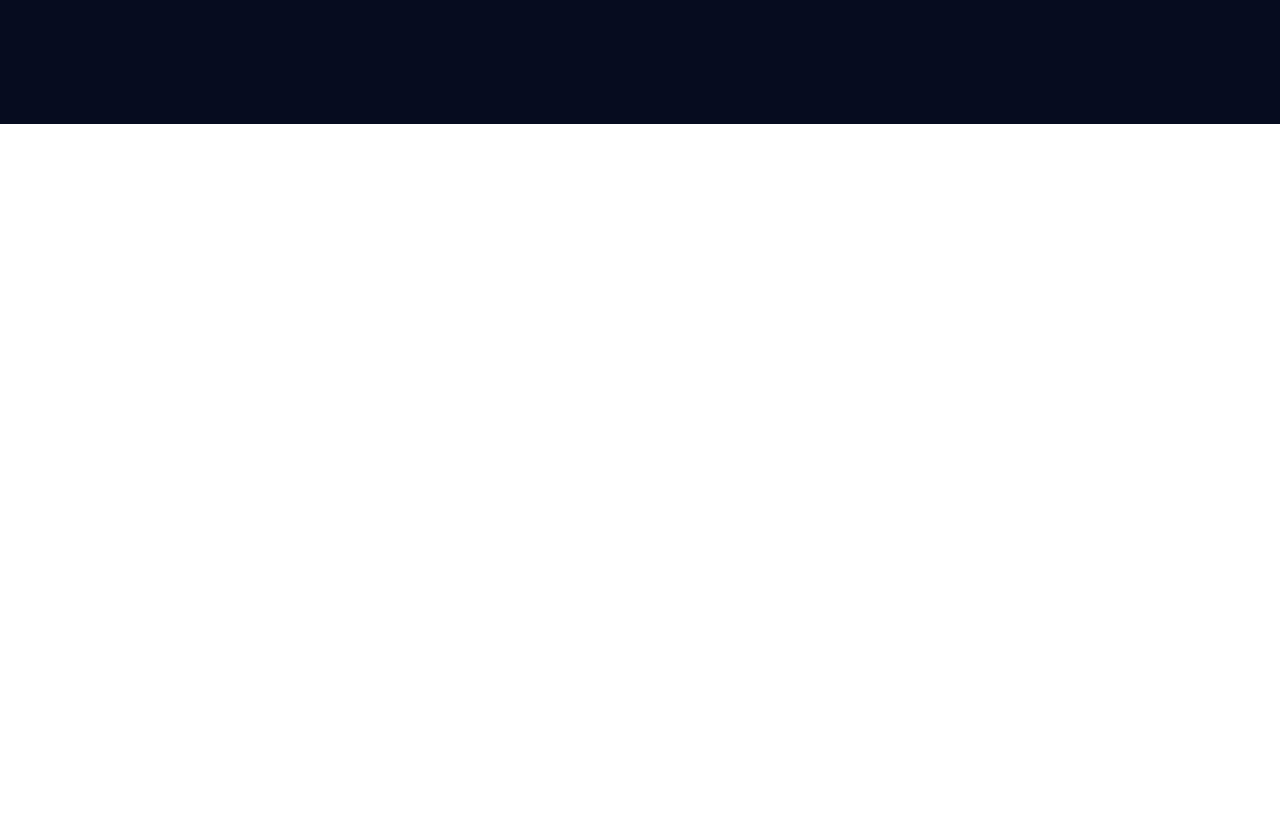
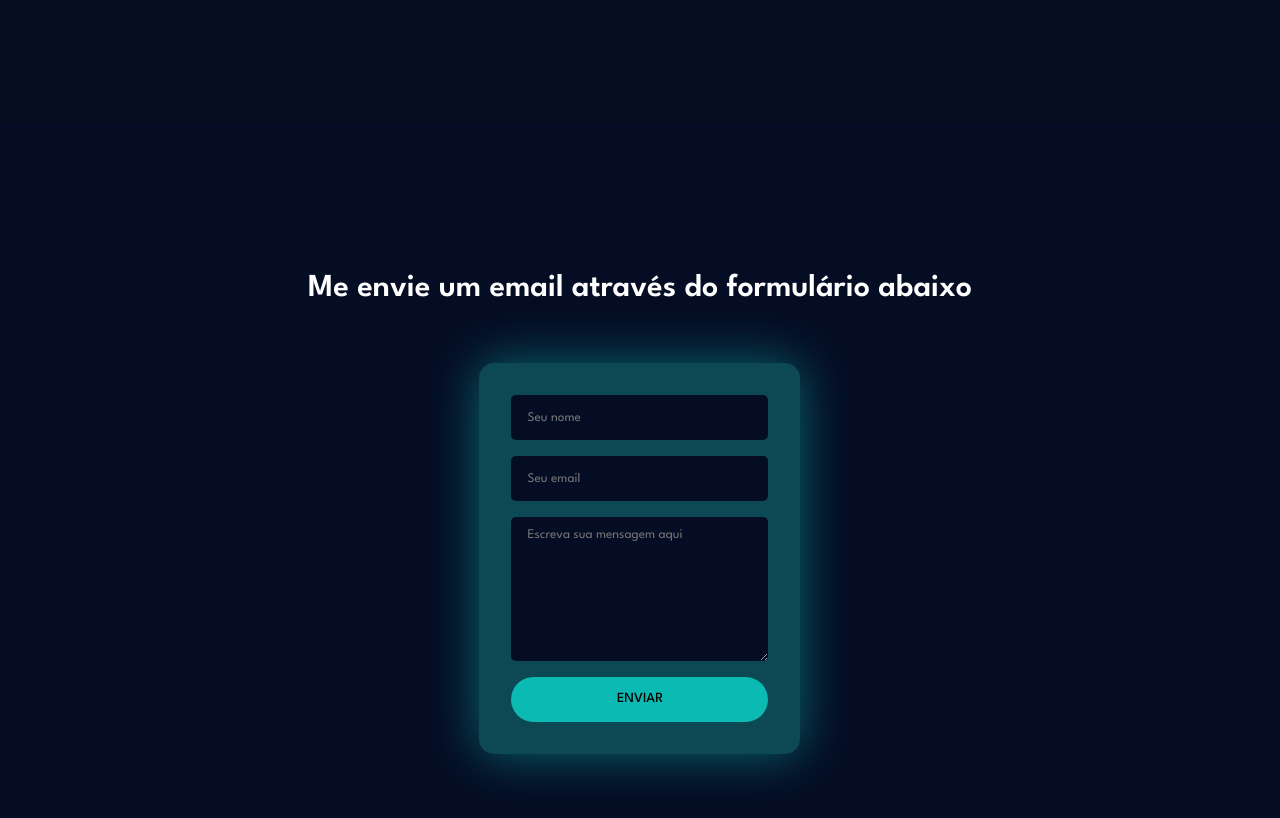
Before and after one commit to tkoch97/tkoch-dev-portfolio, a React (Vite) app: page / in a window 1280 px wide. Shown: the part 5060-5878 px from the top of the page. Before the commit the page ends 5184 px from the top, so only its background shows below. Built offline with nearby package versions, Linux system fonts and the light colour scheme.

Commit message:
feat: init ContactSection layout and create ContactForm

```diff
--- a/src/components/ContactContent/index.jsx
+++ b/src/components/ContactContent/index.jsx
@@ -1,5 +1,28 @@
+import { ContactForm } from '../ContactForm'
 import './style.scss'
 
 export function ContactContent() {
 
+  const placeholders = [
+    {
+      name:"Seu nome",
+      email:"Seu email",
+      message:"Escreva sua mensagem aqui",
+    }
+  ]
+
+  return(
+    <>
+      <div className='contactContent'>
+
+        <h2 className='contactContent__title'>
+          Me envie um email através do formulário abaixo
+        </h2>
+
+        <ContactForm placeholders={placeholders}/>
+
+      </div>
+
+    </>
+  )
 }
--- a/src/components/ContactContent/style.scss
+++ b/src/components/ContactContent/style.scss
@@ -0,0 +1,15 @@
+@import '../../styles/themes';
+
+.contactContent {
+  display: flex;
+  flex-direction: column;
+  align-items: center;
+  gap: 6.0rem;
+  max-width: 101.4rem;
+}
+
+.contactContent__title {
+  color: $light-300;
+  font-size: clamp(2.0rem, 4vw, 3.2rem);
+  text-align: center;
+}
--- /dev/null
+++ b/src/components/ContactForm/index.jsx
@@ -0,0 +1,33 @@
+import { Button } from '../Button';
+import './style.scss';
+import PropTypes from 'prop-types';
+
+export function ContactForm(props) {
+
+  const {placeholders} = props;
+  console.log(placeholders)
+
+  return(
+    <div className="contactFormStructure">
+
+      <input type="text" id="inputName" placeholder={placeholders[0].name} className="contactFormStructure__name"/>
+
+      <input type="email" id="email"  placeholder={placeholders[0].email} className="contactFormStructure__email"/>
+
+      <textarea name="message" id="message"
+      className="contactFormStructure__message"
+      placeholder={placeholders[0].message}
+      cols="30" rows="10"></textarea>
+
+      <div className='contactFormStructue__button'>
+        <Button title='ENVIAR'/>
+      </div>
+
+    </div>
+  )
+}
+
+
+ContactForm.propTypes = {
+  placeholders: PropTypes.array
+};
--- /dev/null
+++ b/src/components/ContactForm/style.scss
@@ -0,0 +1,32 @@
+@import '../../styles/themes';
+
+.contactFormStructure {
+  display: flex;
+  flex-direction: column;
+  gap: 1.6rem;
+  padding: 3.2rem;
+  border-radius: 1.5rem;
+  background: $green-100-transparent;
+  box-shadow: 0px 0px 50px 0px rgba(12, 186, 180, 0.52);
+}
+
+.contactFormStructure__name, .contactFormStructure__email, .contactFormStructure__message {
+  color: $light-200;
+  background: $dark-300;
+  border: none;
+  padding: 1.2rem 1.6rem;
+  border-radius: .5rem;
+
+  &:focus {
+    outline: $green-300 1px solid;
+  }
+}
+
+.contactFormStructue__button, .contactFormStructure__name, .contactFormStructure__email {
+  width: 100%;
+  height: 4.5rem;
+}
+.contactFormStructure__message {
+  resize:vertical;
+  max-width: 100%;
+}
--- a/src/containers/Home/style.scss
+++ b/src/containers/Home/style.scss
@@ -78,4 +78,17 @@
       padding: 10.0rem 3.0rem 10.0rem 3.0rem;
     }
   }
+
+  .container__contactSection {
+    background-color: $dark-300;
+    display: flex;
+    justify-content: center;
+
+    padding: 15.0rem 15.0rem;
+
+    @media screen and (max-width: map-get($DEVICE_BREAKPOINTS, SM)) {
+      padding: 10.0rem 3.0rem 10.0rem 3.0rem;
+    }
+
+  }
 }
--- a/src/styles/_themes.scss
+++ b/src/styles/_themes.scss
@@ -5,6 +5,7 @@ $light-200: #E1E1E6;
 $light-300: #fff;
 
 $green-100: #168684;
+$green-100-transparent: var(--Green100-transparent, rgba(22, 134, 132, 0.50));
 $green-200: #0CBAB4;
 $green-300: #00FFFB;
 
```
